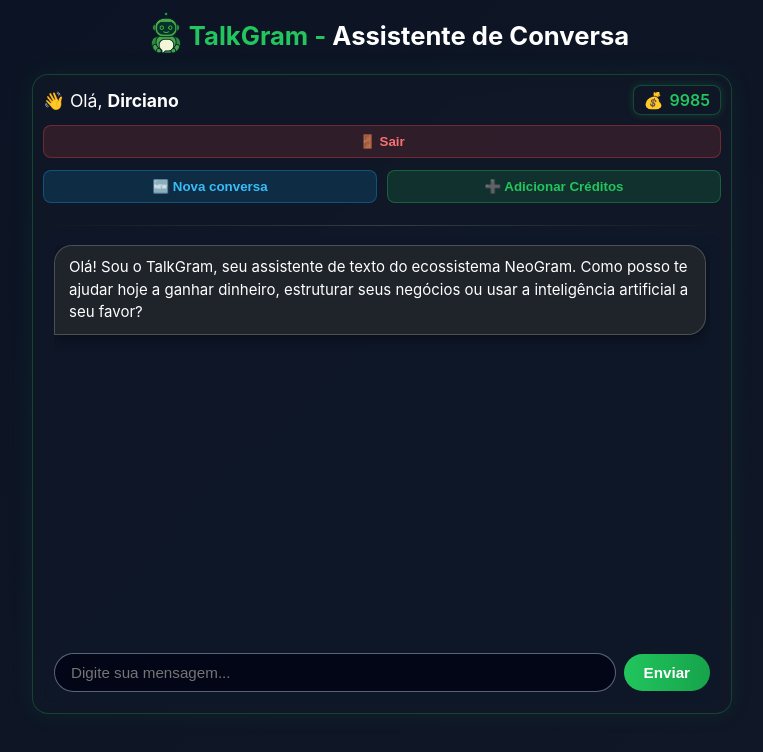
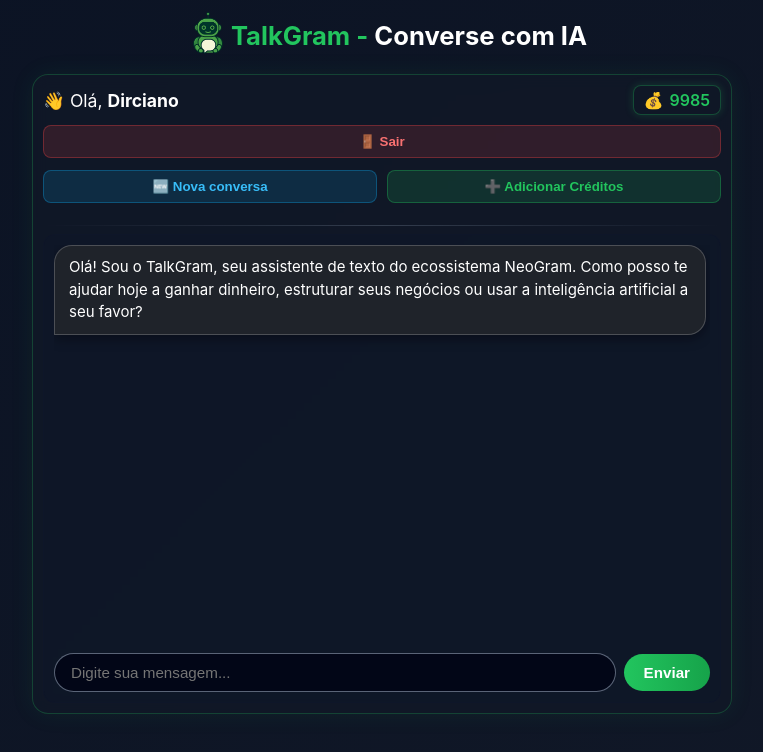
Before and after one commit to dirciano1/talkgram, a Next.js app: page /talkgram in a window 1280 px wide. Shown: the top 752 px of the page, without its empty margins (258-1021 px from the left). Built offline with nearby package versions, Linux system fonts and the light colour scheme.

Commit message:
Update page.tsx

```diff
--- a/app/talkgram/page.tsx
+++ b/app/talkgram/page.tsx
@@ -289,7 +289,7 @@ export default function TalkGramPage() {
           style={logoStyle}
         />
         <span style={{ color: "#22c55e" }}>
-          TalkGram -<span style={{ color: "#fff" }}> Assistente de Conversa</span>
+          TalkGram -<span style={{ color: "#fff" }}> Converse com IA</span>
         </span>
       </h2>
 
```
